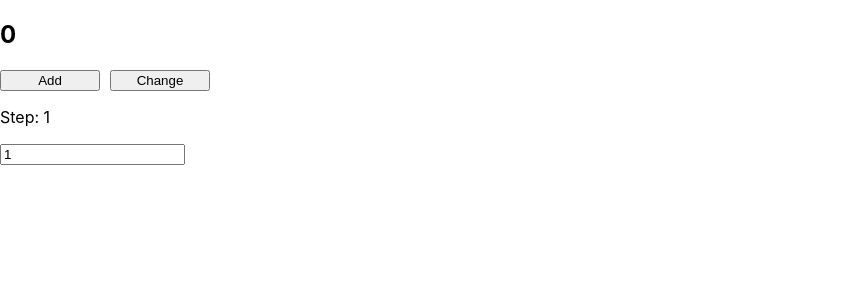
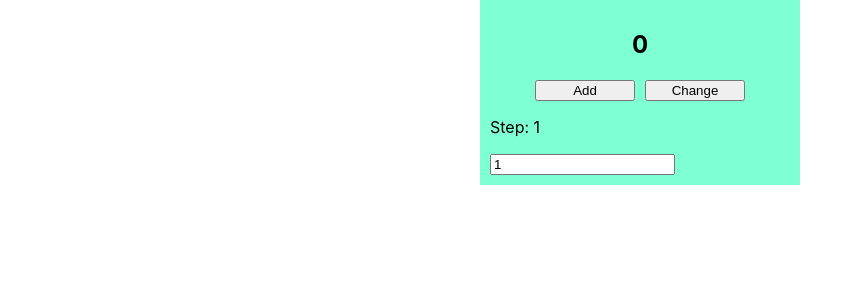
Before and after one commit to mrHelg/practice1811, a React (Create React App) app: page / in a window 1280 px wide. Shown: the top 300 px of the page, without its empty margins (0-863 px from the left). Built offline with nearby package versions, Linux system fonts and the light colour scheme.

Commit message:
Add styles

```diff
--- a/src/App.js
+++ b/src/App.js
@@ -1,6 +1,6 @@
 import logo from './logo.svg';
 import './App.css';
-import CounterSection from './components/CountSecction';
+import CounterSection from './components/CounterSection';
 
 function App() {
   return (
--- a/src/components/CountSecction/MainSection/MainSection.module.css
+++ /dev/null
@@ -1,6 +0,0 @@
-.btn{
-  width: 100px;
-}
-.btn + .btn {
-  margin-left: 10px;
-}
--- /dev/null
+++ b/src/components/CounterSection/CounterSection.module.css
@@ -0,0 +1,6 @@
+.counterSection{
+  width: 300px;
+  margin: 0 auto;
+  padding: 10px;
+  background-color: aquamarine;
+}
--- /dev/null
+++ b/src/components/CounterSection/MainSection/MainSection.module.css
@@ -0,0 +1,16 @@
+h2{
+  text-align: center;
+  font-size: 1.5rem;
+}
+
+.btnSection{
+  text-align: center;
+}
+
+.btn{
+  width: 100px;
+}
+
+.btn + .btn {
+  margin-left: 10px;
+}
--- a/src/components/CountSecction/MainSection/index.js
+++ b/src/components/CounterSection/MainSection/index.js
@@ -13,16 +13,10 @@ class MainSection extends Component {
   handleOperation = () => {
     this.setState((state, props) => {
       let { value, isAddMode } = state;
-      if (isAddMode) {
-        return { value: value + props.step };
-      } else {
-        return { value: value - props.step };
-      }
+      return isAddMode
+        ? { value: value + props.step }
+        : { value: value - props.step };
     });
-  };
-
-  handleStepChange = ({ target: { value } }) => {
-    this.setState({ step: value });
   };
 
   handleChangeMode = () => {
@@ -36,14 +30,14 @@ class MainSection extends Component {
     return (
       <>
         <h2>{value}</h2>
-        <>
+        <div className={styles.btnSection}>
           <button className={styles.btn} onClick={this.handleOperation}>
             {isAddMode ? 'Add' : 'Reduce'}
           </button>
           <button className={styles.btn} onClick={this.handleChangeMode}>
             Change
           </button>
-        </>
+        </div>
         <p>Step: {step}</p>
       </>
     );
--- a/src/components/CountSecction/index.js
+++ b/src/components/CounterSection/index.js
@@ -1,6 +1,7 @@
 import { Component } from 'react';
 import InputSection from './InputSection';
 import MainSection from './MainSection';
+import styles from './CounterSection.module.css'
 
 class CounterSection extends Component {
   constructor(props) {
@@ -17,10 +18,10 @@ class CounterSection extends Component {
   render() {
     const { step } = this.state;
     return (
-      <>
+      <div className={styles.counterSection}>
         <MainSection step={Number(step)} />
         <InputSection updateStep={this.updateStep} />
-      </>
+      </div>
     );
   }
 }
```
Also changed, not shown: src/components/CounterSection/InputSection/index.js (renamed from src/components/CountSecction/InputSection/index.js).
